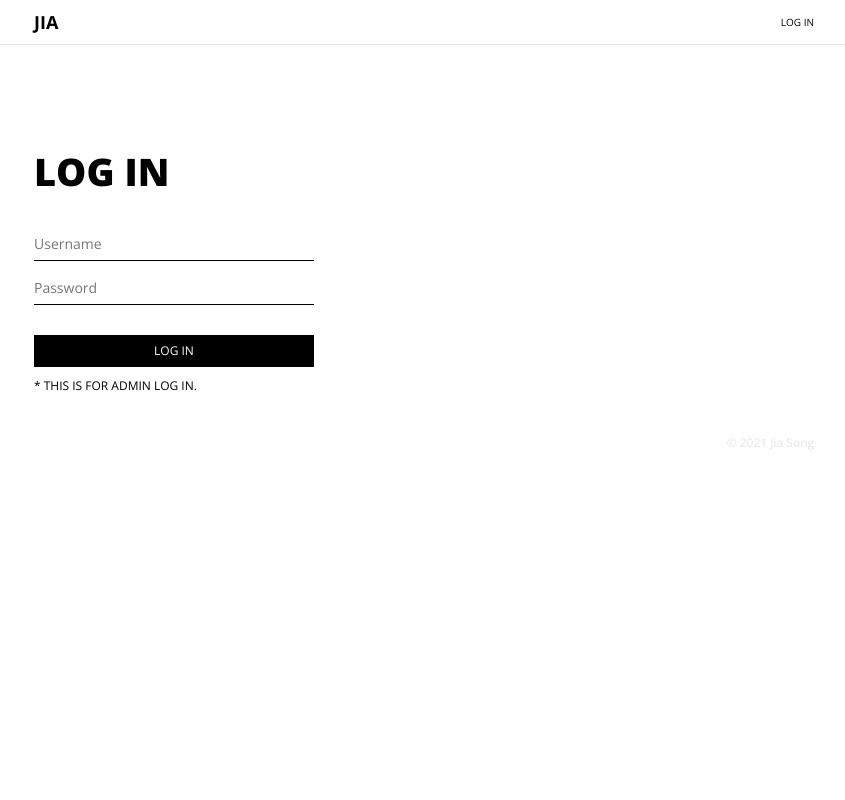
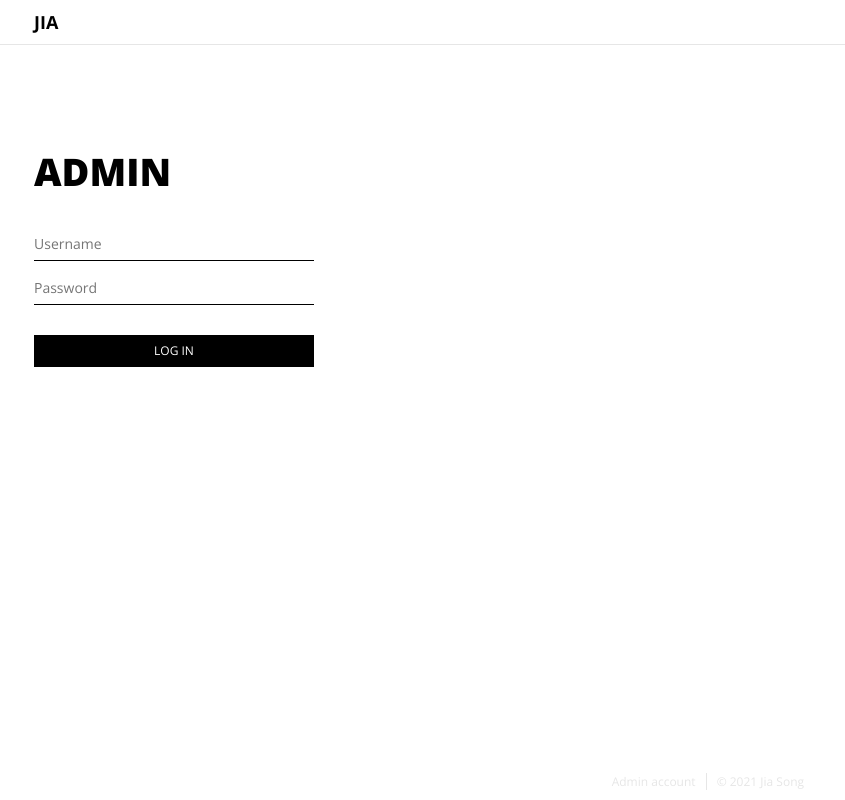
Before and after one commit to jiasong214/blog-client, a React (Create React App) app in the folder client/: page /login in a window 1280 px wide. Shown: the whole page, without its empty margins (216-1061 px from the left). Built offline with nearby package versions, Linux system fonts and the light colour scheme; no server answers.

Commit message:
fix: Change router path

```diff
--- a/client/src/App.js
+++ b/client/src/App.js
@@ -43,30 +43,37 @@ function App({postService}) {
       <BrowserRouter>
         <Header changeCategory={changeCategory} />
         <Switch>
+          {/* main: all posts */}
           <Route exact path="/">
             <Main
               postService={postService}
               changeCategory={changeCategory}
               posts={posts} />
           </Route>
-          <Route exact path="/post?id=:id">
-            <Post
-              postService={postService}
-              changePostsByDelete={changePostsByDelete} />
-          </Route>
-          <Route path="/post/compost">
+
+          {/* create post page */}
+          <Route exact path="/post/compose">
             <CreatePost
               postService={postService}
               changePostsByCreate={changePostsByCreate}
               changePostsByUpdate={changePostsByUpdate} />
           </Route>
-          {/* 이거 어떻게 묶는지? */}
-          <Route path="/post/compost?id=:id">
+
+          {/* post(id) page */}
+          <Route exact path="/post/:id">
+            <Post
+              postService={postService}
+              changePostsByDelete={changePostsByDelete} />
+          </Route>
+
+          {/* edit post(id)  */}
+          <Route exact path="/post/:id/edit">
             <CreatePost postService={postService} />
           </Route>
-          <Route path="/login">
-            <Login />
-          </Route>
+
+          {/* login page  */}
+          <Route exact path="/login" component={Login} />
+
         </Switch>
         <Footer />
       </BrowserRouter>
--- a/client/src/components/CreatePostBtn.jsx
+++ b/client/src/components/CreatePostBtn.jsx
@@ -5,7 +5,7 @@ import '../style/createPostBtn.scss';
 const CreatePostBtn = () => {
   return (
     <aside className='createPostBtn'>
-      <Link to='/post/compost'>
+      <Link to='/post/compose'>
         <svg viewBox="0 0 24 24" aria-hidden="true">
           <g><path d="M8.8 7.2H5.6V3.9c0-.4-.3-.8-.8-.8s-.7.4-.7.8v3.3H.8c-.4 0-.8.3-.8.8s.3.8.8.8h3.3v3.3c0 .4.3.8.8.8s.8-.3.8-.8V8.7H9c.4 0 .8-.3.8-.8s-.5-.7-1-.7zm15-4.9v-.1h-.1c-.1 0-9.2 1.2-14.4 11.7-3.8 7.6-3.6 9.9-3.3 9.9.3.1 3.4-6.5 6.7-9.2 5.2-1.1 6.6-3.6 6.6-3.6s-1.5.2-2.1.2c-.8 0-1.4-.2-1.7-.3 1.3-1.2 2.4-1.5 3.5-1.7.9-.2 1.8-.4 3-1.2 2.2-1.6 1.9-5.5 1.8-5.7z"></path></g>
         </svg>
--- a/client/src/components/EditPostBtn.jsx
+++ b/client/src/components/EditPostBtn.jsx
@@ -5,7 +5,7 @@ import '../style/editPostBtn.scss';
 const EditPostBtn = ({id}) => {
   return (
     <aside className='editPostBtn'>
-      <Link to={{ pathname: `/post/compost?id=${id}` }}>
+      <Link to={{ pathname: `/post/${id}/edit` }}>
         Edit This Post
       </Link>
     </aside>
--- a/client/src/components/Footer.jsx
+++ b/client/src/components/Footer.jsx
@@ -1,10 +1,29 @@
 import React from 'react';
+import { Link, useHistory } from 'react-router-dom';
+import { useAuth } from '../context/AuthContext';
 import '../style/footer.scss';
 
 const Footer = () => {
+  const history = useHistory();
+
+  const { user, onLogout } = useAuth();
+
+  const onClickLogout = () => {
+    if (window.confirm('Do you want to log out?')) {
+      onLogout();
+      history.push('/');
+    }
+  }
+
   return (
     <footer className="footer">
-      &copy; 2021 Jia Song
+       {user ?
+          <div className='footer__logout' onClick={onClickLogout}>Logout Admin</div> :
+          <Link className="footer__login" to='/login'>Admin account</Link>
+        }
+      <p className="footer__copyright">
+        &copy; 2021 Jia Song
+      </p>
     </footer>
   )
 }
--- a/client/src/components/Header.jsx
+++ b/client/src/components/Header.jsx
@@ -1,29 +1,14 @@
 import React from 'react';
-import { Link, useHistory } from 'react-router-dom';
-import { useAuth } from '../context/AuthContext';
+import { Link } from 'react-router-dom';
 import '../style/header.scss';
 
 const Header = ({changeCategory}) => {
-  const history = useHistory();
-  const { user, onLogout } = useAuth();
-
-  const onClickLogout = () => {
-    if (window.confirm('Do you want to log out?')) {
-      onLogout();
-      history.push('/');
-    }
-  }
-
   return (
     <header className="header">
       <div>
         <h1 className="header__title" onClick={() => changeCategory()}>
           <Link to='/'>JIA</Link>
         </h1>
-        {user ?
-          <div className='header__logout' onClick={onClickLogout}>LOG OUT</div> :
-          <Link className="header__login" to='/login'>LOG IN</Link>
-        }
       </div>
     </header>
   )
--- a/client/src/components/PostCard.jsx
+++ b/client/src/components/PostCard.jsx
@@ -5,7 +5,7 @@ import '../style/postCard.scss';
 const PostCard = ({id, title, createAt, text }) => {
   return (
     <li className="postCard">
-      <Link to={{pathname: `/post?id=${id}`}}>
+      <Link to={{pathname: `/post/${id}`}}>
         <h3 className="postCard__title">{title}</h3>
         <span className="postCard__createAt">{createAt}</span>
         <p className="postCard__preview" dangerouslySetInnerHTML={{__html: text}}/>
--- a/client/src/pages/CreatePost.jsx
+++ b/client/src/pages/CreatePost.jsx
@@ -15,6 +15,7 @@ const CreatePost = ({postService, changePostsByCreate, changePostsByUpdate}) =>
   const [postTitle, setPostTitle] = useState();
   const [postCategory, setPostCategory] = useState();
   const [editorState, setEditorState] = useState(EditorState.createEmpty());
+
 
   //UPDATE: if it's for update, set post's data
   useEffect(() => {
@@ -89,7 +90,7 @@ const CreatePost = ({postService, changePostsByCreate, changePostsByUpdate}) =>
         .then((data) => changePostsByUpdate(params.id, data))
         .catch(console.error);
 
-      history.push(`/post?id=${params.id}`);
+      history.push(`/post/${params.id}`);
     }else {
     //CREATE
       postService
--- a/client/src/pages/Login.jsx
+++ b/client/src/pages/Login.jsx
@@ -22,7 +22,7 @@ const Login = () => {
 
   return (
     <div className="login">
-      <h2 className="login__title">LOG IN</h2>
+      <h2 className="login__title">Admin</h2>
       <form onSubmit={(event) => onSubmit(event)}>
         <input
           type="text"
@@ -38,7 +38,6 @@ const Login = () => {
         />
         <button type="submit">LOG IN</button>
       </form>
-      <p className="login__text">* This is for Admin log in.</p>
     </div>
   )
 }
--- a/client/src/style/footer.scss
+++ b/client/src/style/footer.scss
@@ -5,11 +5,28 @@
   max-width: $max-width;
   padding: 10px 0;
   margin: 30px auto 0;
-  // position: absolute;
-  // bottom: 0;
-  // left: 50%;
-  // transform: translateX(-50%);
-  font-size: 1.2rem;
-  text-align: right;
-  color: $light-gray;
+  display: flex;
+  justify-content: flex-end;
+
+  > * {
+    padding: 0 10px;
+    border-right: 1px solid $light-gray;
+
+    &:last-child {
+      border: none;
+    }
+  }
+
+  .footer__logout,
+  .footer__login {
+    display: block;
+    font-size: 1.2rem;
+    color: $light-gray;
+    cursor: pointer;
+  }
+
+  .footer__copyright {
+    font-size: 1.2rem;
+    color: $light-gray;
+  }
 }
--- a/client/src/style/login.scss
+++ b/client/src/style/login.scss
@@ -3,12 +3,15 @@
 .login {
   width: $width;
   max-width: $max-width;
-  margin: 100px auto 0;
+  margin: 0 auto;
+  padding-top: 100px;
+  min-height: calc(100vh - 45px - 67px);
 
   .login__title {
     margin-bottom: 30px;
     font-size: 3.8rem;
     font-weight: 800;
+    text-transform: uppercase;
   }
 
   form {
@@ -34,9 +37,4 @@
       text-align: center;
     }
   }
-
-  .login__text {
-    font-size: 1.2rem;
-    text-transform: uppercase;
-  }
 }
```
